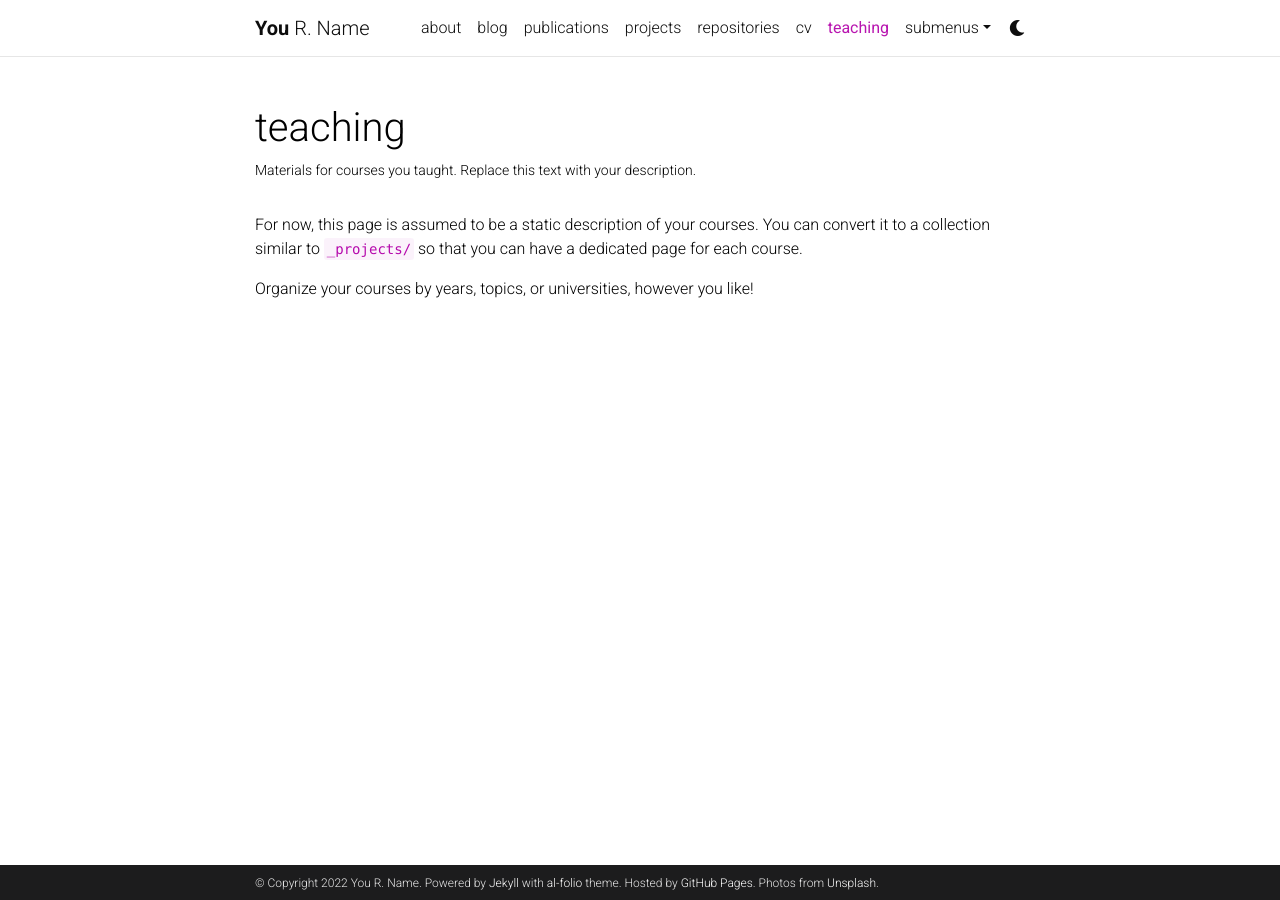
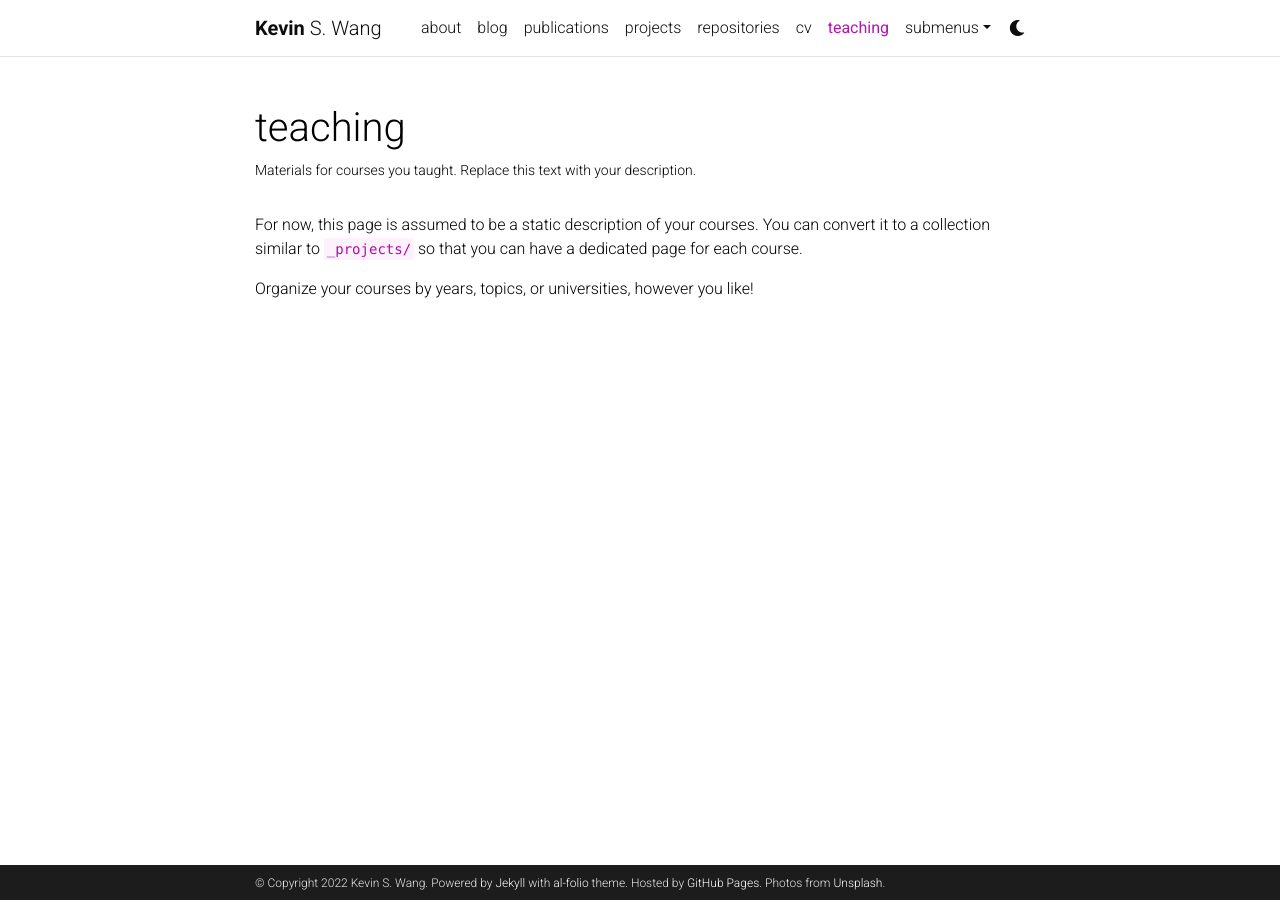
Before and after one commit to itskevinwang/itskevinwang.github.io, a Jekyll site: the page built from _pages/teaching.md, in a window 1280 px wide. Built offline with Jekyll 4.4.1, drawn with Linux system fonts in a browser that asks for light colours; comment, search, counter and statistics services are not loaded; a style sheet for code colours, icons or effects is not loaded.

Commit message:
Update _config.yml

```diff
--- a/_config.yml
+++ b/_config.yml
@@ -3,10 +3,10 @@
 # -----------------------------------------------------------------------------
 
 title: blank # the website title (if blank, full name will be used instead)
-first_name: You
-middle_name: R.
-last_name: Name
-email: you@example.com
+first_name: Kevin
+middle_name: S.
+last_name: Wang
+email: kevinw@berkeley.edu
 description: > # the ">" symbol means to ignore newlines until "footer_text:"
   A simple, whitespace theme for academics. Based on [*folio](https://github.com/bogoli/-folio) design.
 footer_text: >
@@ -67,10 +67,10 @@
 # Social integration
 # -----------------------------------------------------------------------------
 
-github_username: # your GitHub user name
+github_username: itskevinwang
 gitlab_username: # your GitLab user name
 twitter_username: # your Twitter handle
-linkedin_username: # your LinkedIn user name
+linkedin_username: itskevinwang
 scholar_userid: # your Google Scholar ID
 orcid_id: # your ORCID ID
 medium_username: # your Medium username
```
